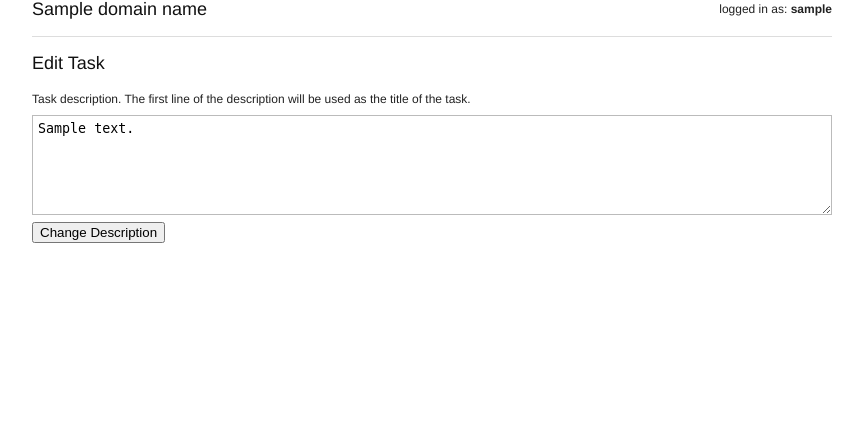
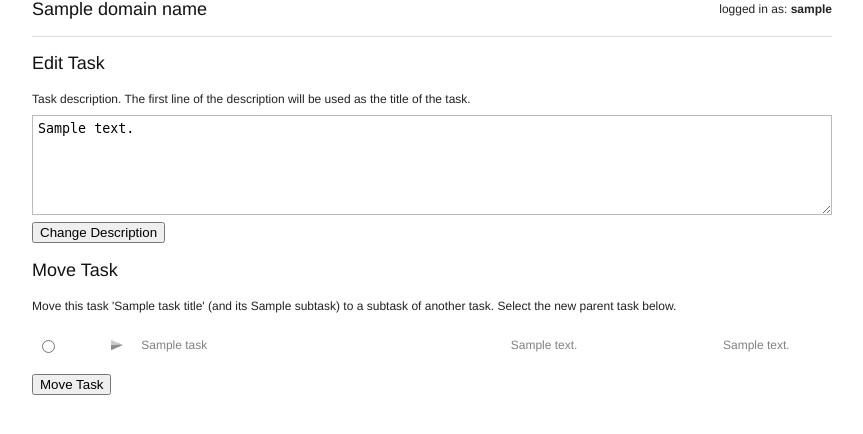
Before and after one commit to wadevries/sps, a Django app: template templates/edittask.html in a window 1280 px wide. Shown: the top 434 px of the page, without its empty margins (208-1071 px from the left). Run offline with Django 3.2, Linux system fonts and the light colour scheme; the template is opened without the code that fills it: most values are stand-ins (such as "Sample title", 1, 10 or a date in 2020); some libraries are stand-ins or nearby versions.

Commit message:
Fixes move task view
* Moving a task is part of the edit task view
* Separate /move view is removed

```diff
--- a/templates/edittask.html
+++ b/templates/edittask.html
@@ -11,5 +11,19 @@
 </form>
 <br>
 
+<h3>Move Task</h3>
+<p>Move this task '{{ task_title|escape }}' (and its {{ task_num_subtasks }} subtask{{ task.num_subtasks|pluralize }}) to a subtask of another task. Select the new parent task below.</p>
+
+<form  action="/move-task" method="post">
+  <input type="hidden" name="domain" value="{{ domain_identifier }}">
+  <input type="hidden" name="task_id" value="{{ task_identifier }}">
+  <table>
+    {% for task in tasks %}
+    {% include 'task-row-radio.html' %}
+    {% endfor %}
+  </table>
+  <input type="submit" value="Move Task">
+</form>
+
 </body>
 </html>
--- a/templates/get-subtasks.html
+++ b/templates/get-subtasks.html
@@ -1,3 +1,7 @@
 {% for task in tasks %}
+{% if show_radio_buttons %}
+{% include 'task-row-radio.html' %}
+{% else %}
 {% include 'task-row.html' %}
+{% endif %}
 {% endfor %}
--- a/templates/sps-header.html
+++ b/templates/sps-header.html
@@ -27,7 +27,9 @@
               { 'domain': "{{ domain_identifier }}",
                 'task': $(this).attr("value"),
                 'view': $(this).attr("view"),
-                'level': level },
+                'level': level,
+                {% if show_radio_buttons %}'radio': 1{% endif %}
+                },
               function(data) {
                 image.attr("src", "/images/open.png")
                 row.after(data);
--- /dev/null
+++ b/templates/task-row-radio.html
@@ -0,0 +1,19 @@
+<tr class="{% if not task.active %}inactive-task-row {% endif %}task-row" level={{ task.level }}>
+  <td class="checkbox">
+    <div class="level{{ task.level }}">
+      <input type="radio" name="new_parent" value="{{ task.id }}">
+    </div>
+  </td>
+  <td class="expand-control">
+    <div class="level{{ task.level }}">
+      {% if not task.atomic %}
+      <a class="expandable" href="#" value="{{ task.id }}" view="{{ view_mode }}">
+	<img width="12" height="12" src="/images/expand.png">
+      </a>
+    </div>
+    {% endif %}
+  </td>
+  <td class="task-title level{{ task.level }}">{{ task.title|escape }}</td>
+  <td class="task-detail">{{ task.summary }}</td>
+  <td class="assignee">{{ task.assignee_description|escape }}</td>
+</tr>
```
Also changed, not shown: main.py (+16 -34 lines).
